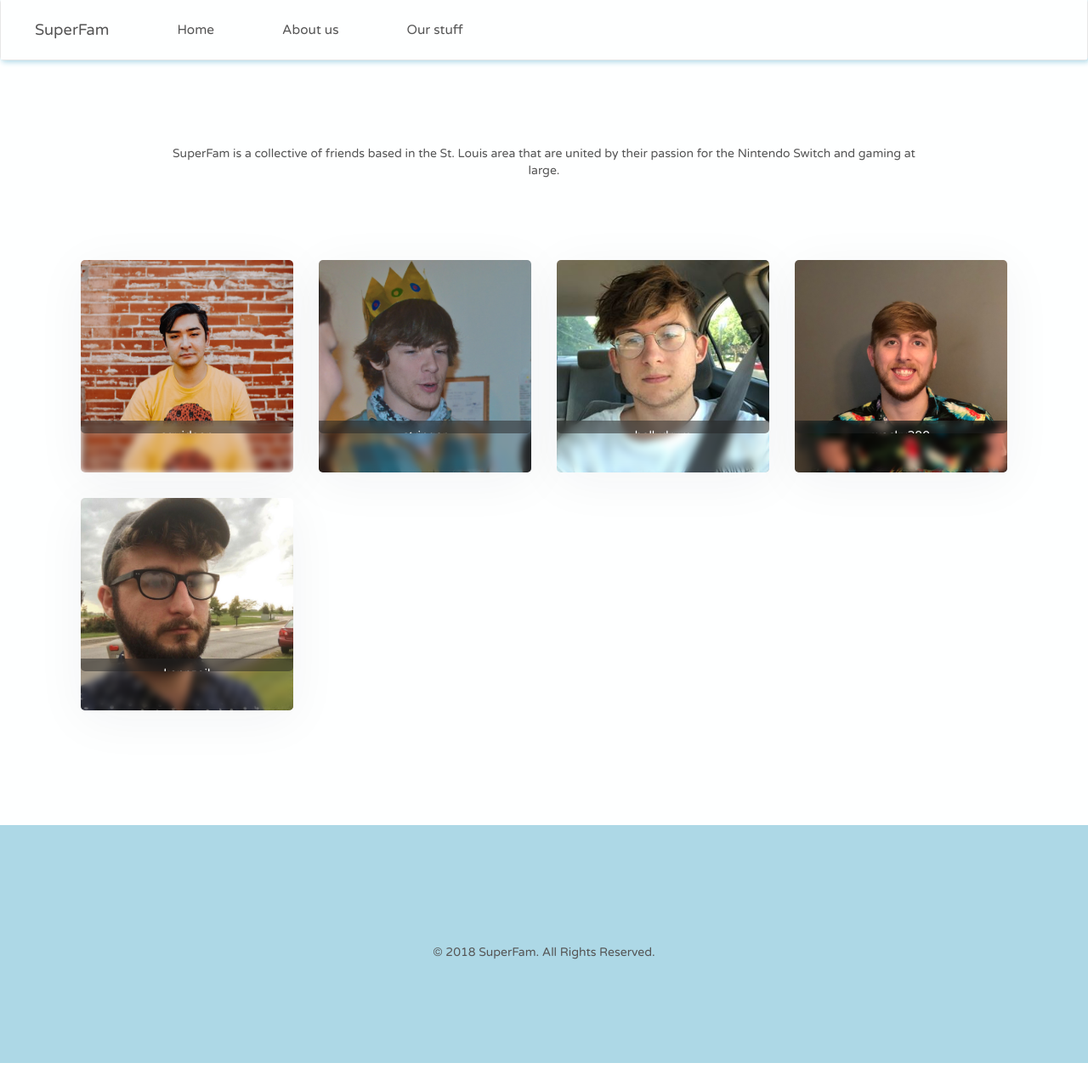
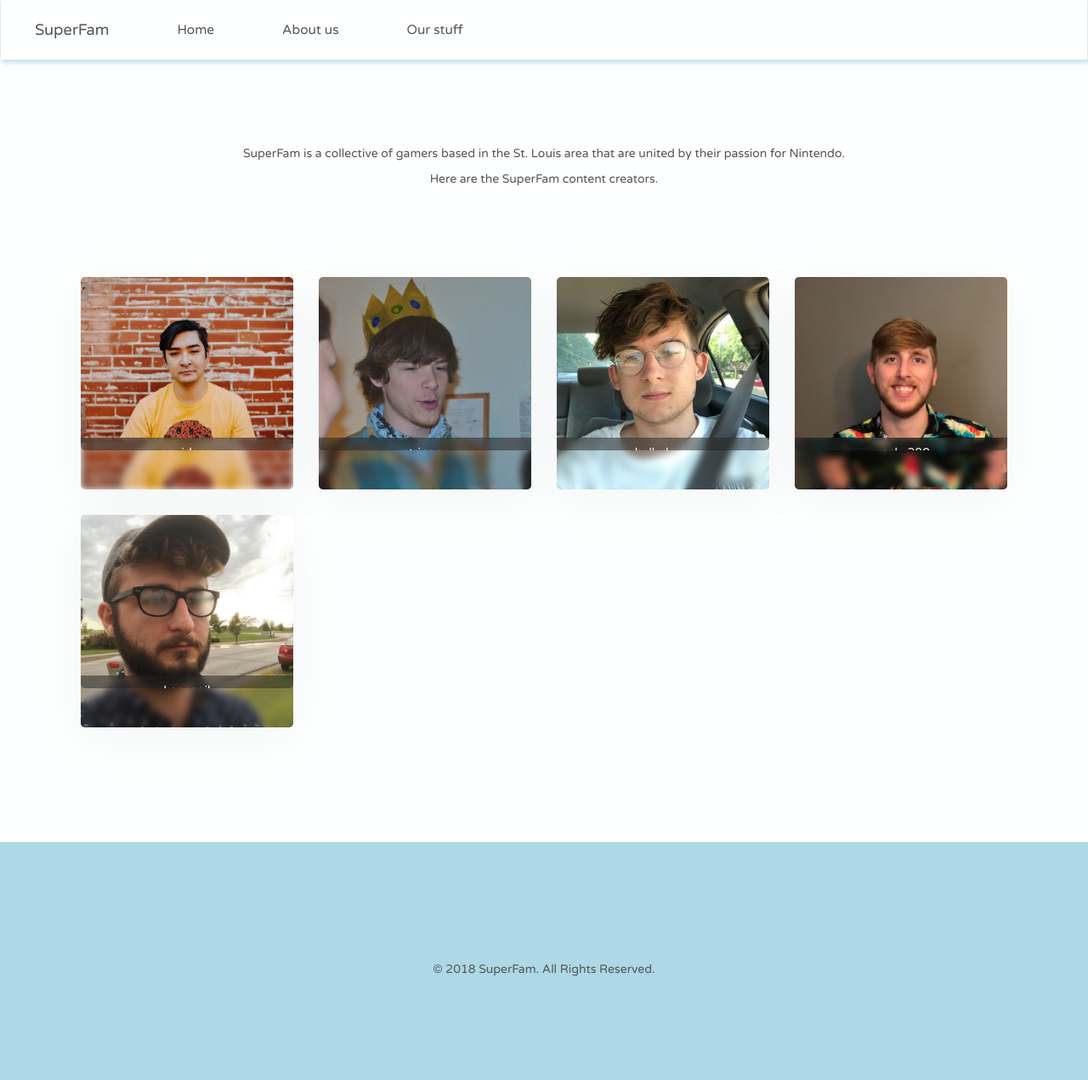
Before and after one commit to jzilch/discord-project, a Django app: page /about/ in a window 1280 px wide. Shown: the part 301-1572 px from the top of the page at 85% size. Run offline with Django 3.2, Linux system fonts and the light colour scheme; data comes from the database, SQL or seed files in the repository; some libraries are stand-ins or nearby versions.

Commit message:
remove underline from biocards on hover; update about us text

```diff
--- a/discordapp/static/css/about.css
+++ b/discordapp/static/css/about.css
@@ -20,6 +20,9 @@
     background-position: center;
     background-size: 100%;
 
+}
+.bio-card-anchor:hover {
+    text-decoration: none;  /* remove underline from text in bio cards when hovering */
 }
 /* this is the card itself */
 .bio-card {
--- a/discordapp/templates/about.html
+++ b/discordapp/templates/about.html
@@ -15,7 +15,10 @@
 {% block content %}
 
 <div class='about-us-card'>
-    <div class='about-us-text'>SuperFam is a collective of friends based in the St. Louis area that are united by their passion for the Nintendo Switch and gaming at large.</div>
+    <div class='about-us-text'>
+        <p>SuperFam is a collective of gamers based in the St. Louis area that are united by their passion for Nintendo.</p>
+        <p>Here are the SuperFam content creators.</p>
+    </div>
 </div>
 
 <div class='grid-container about-us-grid'>
--- a/discordapp/templates/assets/bio_card.html
+++ b/discordapp/templates/assets/bio_card.html
@@ -2,7 +2,7 @@
 
 {% for member in members %}
 <!-- template for bio cards on the /aboutus/ page -->
-<a href="{% url 'about_member' member.username %}">
+<a class="bio-card-anchor" href="{% url 'about_member' member.username %}">
     <!-- these background-image filepaths must be hardcoded -->
     <!-- this will break if bio_card.html or any of the bio_image files are moved -->
     <div class='bio-card bio-card-{{ member.username }}' style="background-image: url('../../static/images/bio_images/{{ member.username }}_bio_image.jpg')">
```
